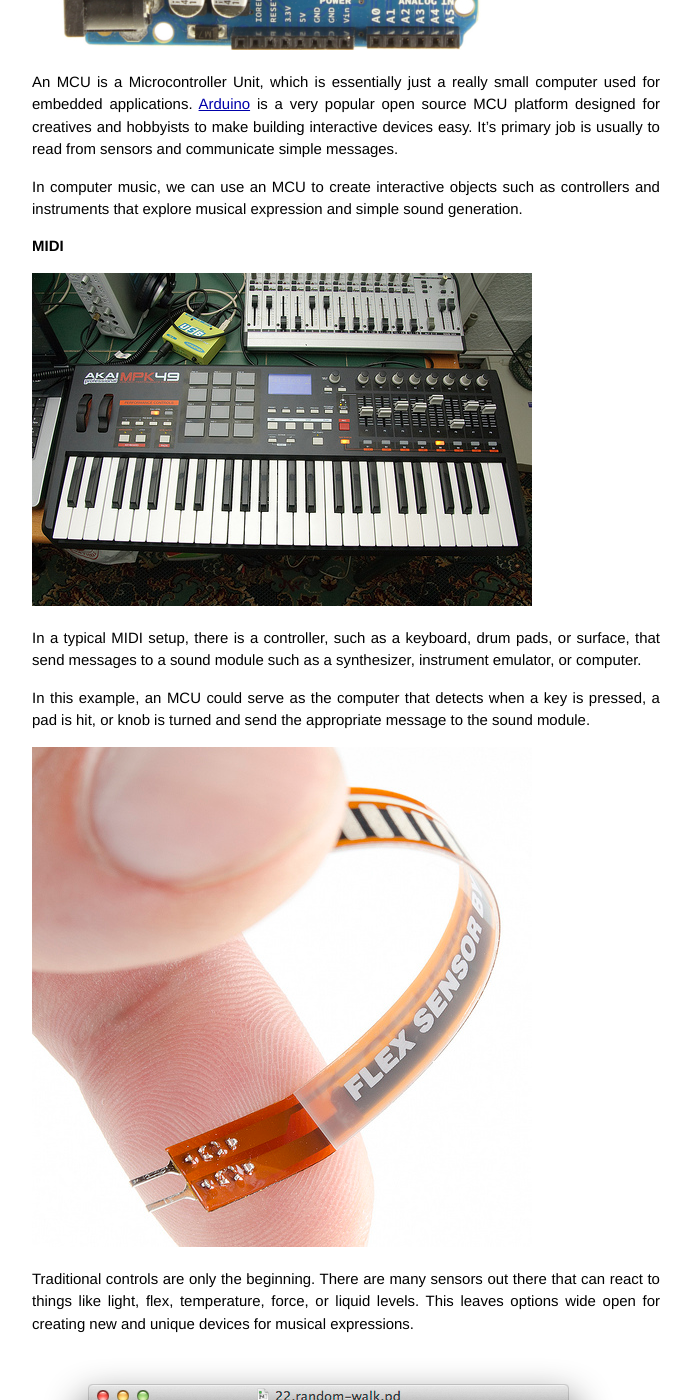
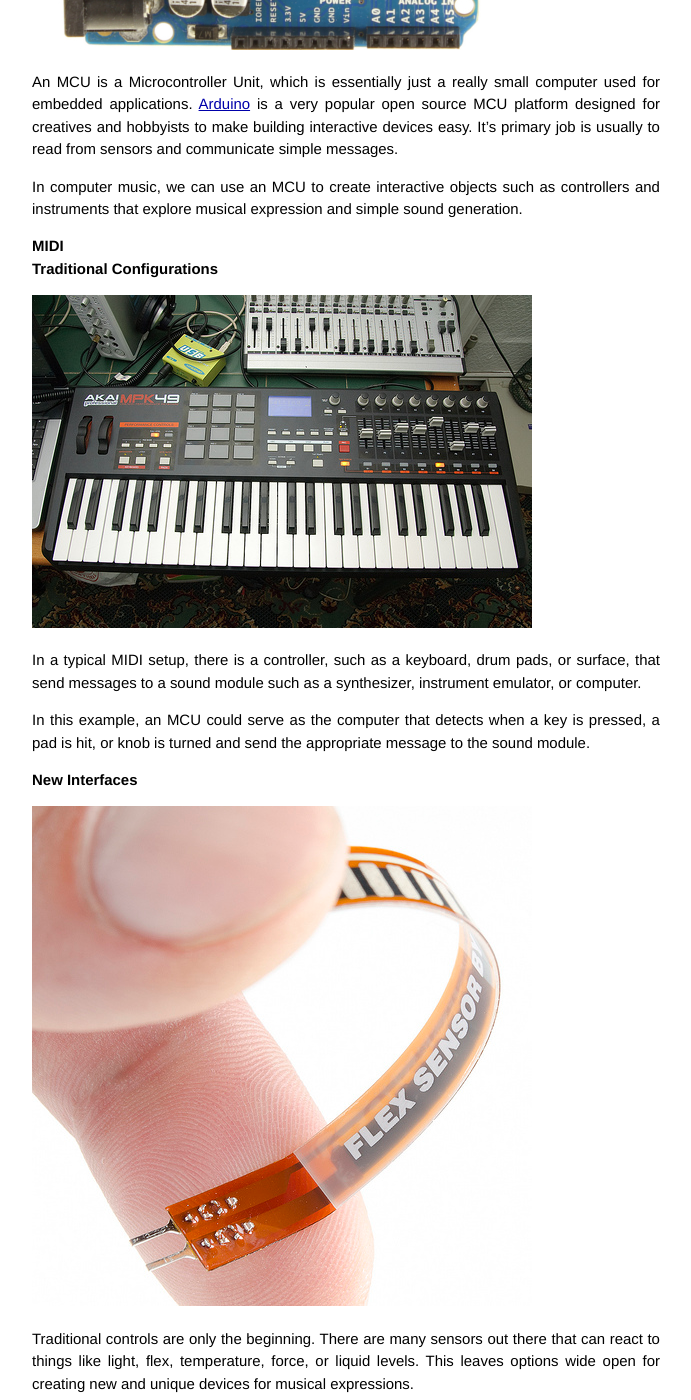
Before and after one commit to HackMusicTech/guides, a Jekyll site: the page built from MCUs/index.md, in a window 1280 px wide and 1400 px high, scrolled down 396 px. Shown: the whole window, without its empty margins (294-985 px from the left). Built offline with Jekyll 4.4.1, drawn with Linux system fonts in a browser that asks for light colours.

Commit message:
adding subheadings to MIDI

```diff
--- a/MCUs/index.md
+++ b/MCUs/index.md
@@ -14,15 +14,21 @@ such as controllers and instruments that explore musical expression and simple s
 
 ## MIDI
 
+### Traditional Configurations
+
 ![MIDI Keyboards and Interface](3593579878_2773c3460d.jpg)
 
 In a typical MIDI setup, there is a controller, such as a keyboard, drum pads, or surface, that send messages to a sound module such as a synthesizer, instrument emulator, or computer.
 
 In this example, an MCU could serve as the computer that detects when a key is pressed, a pad is hit, or knob is turned and send the appropriate message to the sound module.
 
+### New Interfaces
+
 ![flex sensors](7902117124_ea186d15e7.jpg)
 
 Traditional controls are only the beginning.  There are many sensors out there that can react to things like light, flex, temperature, force, or liquid levels.  This leaves options wide open for creating new and unique devices for musical expressions.
+
+### Generative Music
 
 ![Pure Data Random Walk Algorithm](pure_data-random_walk.png)
 
```
